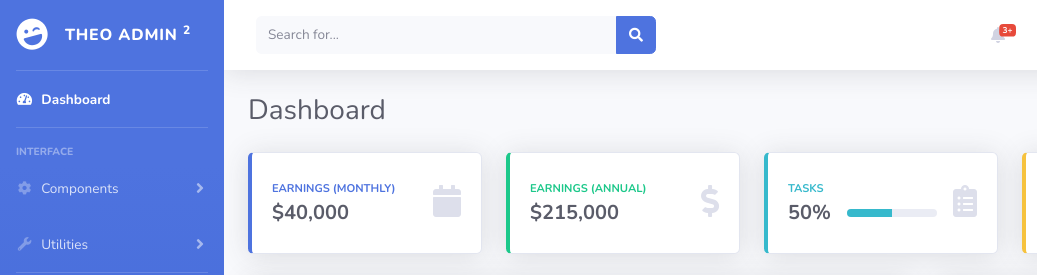
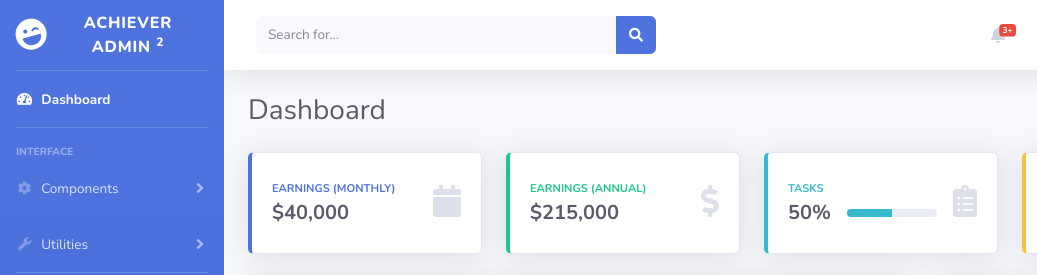
Before and after one commit to bigtheophilus/desktop_App, a website with bundled scripts: page index.html in a window 1280 px wide. Shown: the top 275 px of the page, 0-1037 px from the left. Built offline with nearby package versions, Linux system fonts and the light colour scheme.

Commit message:
admin change

```diff
--- a/index.html
+++ b/index.html
@@ -35,7 +35,7 @@
                 <div class="sidebar-brand-icon rotate-n-15">
                     <i class="fas fa-laugh-wink"></i>
                 </div>
-                <div class="sidebar-brand-text mx-3">theo Admin <sup>2</sup></div>
+                <div class="sidebar-brand-text mx-3">achiever Admin <sup>2</sup></div>
             </a>
 
             <!-- Divider -->
```
